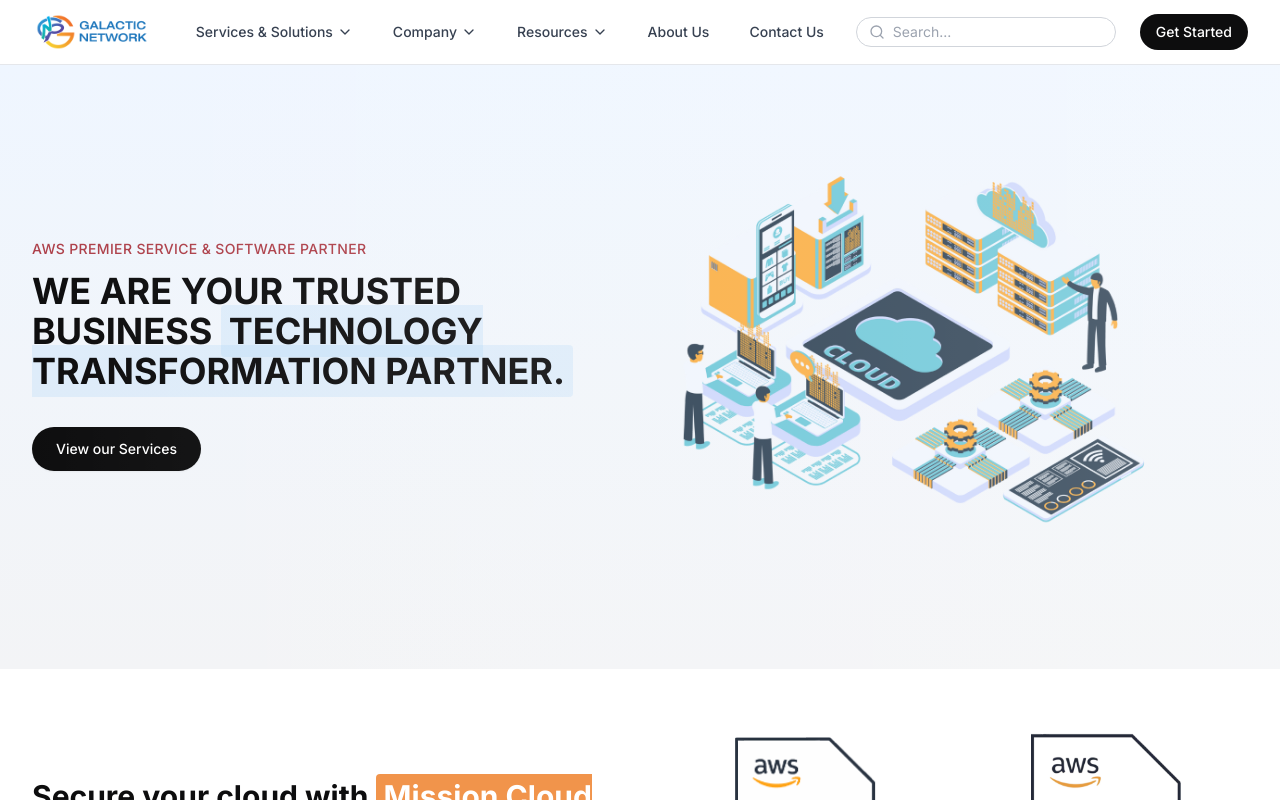
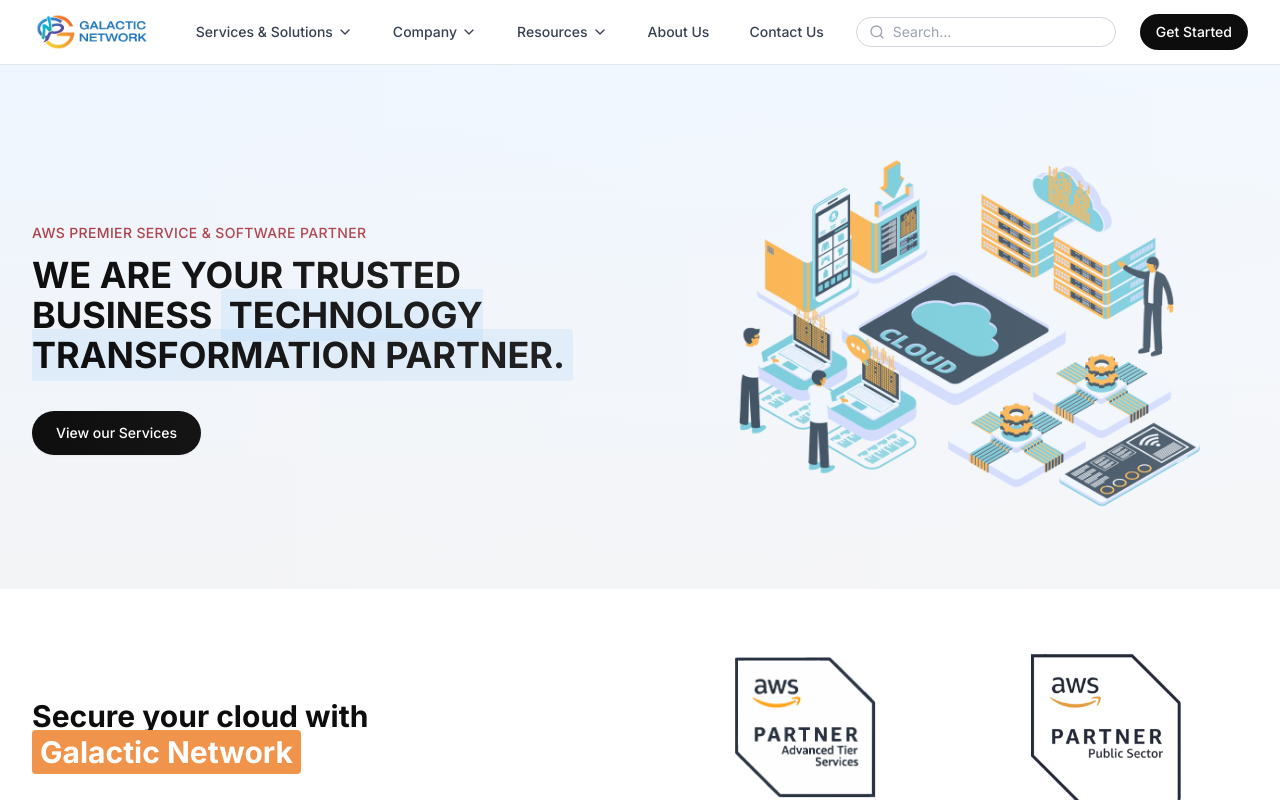
Before and after one commit to Zoriannn/gn-website, a Next.js app: page / in a window 1280 px wide. Shown: the top 800 px of the page. Built offline with nearby package versions, Linux system fonts and the light colour scheme.

Commit message:
updated hero page

```diff
--- a/src/app/page.tsx
+++ b/src/app/page.tsx
@@ -14,10 +14,10 @@
       <main>
         <Hero />
         <CloudSecure />
-        <AIApplications />
+        {/* <AIApplications />
         <ServicesGrid />
         <WhyMission />
-        <Testimonials />
+        <Testimonials /> */}
       </main>
       <Footer />
     </>
--- a/src/components/sections/cloud-secure.tsx
+++ b/src/components/sections/cloud-secure.tsx
@@ -1,5 +1,8 @@
+'use client'
+
 import Link from "next/link";
 import Image from "next/image";
+import { motion } from "framer-motion";
 import advanced from "../../assets/images/advanced.png";
 import public_img from "../../assets/images/public-sector.png";
 import mdec from "../../assets/images/mdec.png";
@@ -30,14 +33,25 @@
 
 const CloudSecure = () => {
   return (
-    <section className="py-16 bg-white">
+    <motion.section
+      className="py-16 bg-white"
+      initial={{ opacity: 0 }}
+      animate={{ opacity: 1 }}
+      transition={{ duration: 1 }}
+    >
       <div className="max-w-7xl mx-auto px-4 sm:px-6 lg:px-8">
         <div className="flex flex-col md:flex-row gap-12 items-center">
-          <div className="md:w-1/2">
+          <motion.div
+            className="md:w-1/2"
+            initial={{ x: -50, opacity: 0 }}
+            animate={{ x: 0, opacity: 1 }}
+            transition={{ duration: 1 }}
+          >
             <h2 className="text-2xl md:text-3xl font-bold text-mission-navy mb-6">
               Secure your cloud with{" "}
+              <br></br>
               <span className="bg-mission-orange text-white px-2 py-1 rounded">
-                Mission Cloud Secure
+                Galactic Network
               </span>
             </h2>
             <p className="text-gray-600 mb-6">
@@ -49,10 +63,16 @@
             >
               Protect your cloud with Cloud Secure
             </Link>
-          </div>
+          </motion.div>
           <div className="md:w-1/2 grid grid-cols-1 sm:grid-cols-2 gap-4">
             {images.map((image, index) => (
-              <div key={index} className="flex flex-col items-center">
+              <motion.div
+                key={index}
+                className="flex flex-col items-center"
+                initial={{ y: 50, opacity: 0 }}
+                animate={{ y: 0, opacity: 1 }}
+                transition={{ duration: 1, delay: index * 0.2 }}
+              >
                 <Image
                   src={image.src}
                   alt={image.alt}
@@ -61,12 +81,12 @@
                   className="object-contain"
                 />
                 <p className="mt-2 text-sm text-gray-700">{image.caption}</p>
-              </div>
+              </motion.div>
             ))}
           </div>
         </div>
       </div>
-    </section>
+    </motion.section>
   );
 };
 
--- a/src/components/sections/hero.tsx
+++ b/src/components/sections/hero.tsx
@@ -8,7 +8,7 @@
 
 const Hero = () => {
   return (
-    <section className="bg-gradient-to-b from-blue-50 to-gray-100 pt-10 pb-16 relative overflow-hidden">
+    <section className="bg-gradient-to-b from-blue-50 to-gray-100 pt-6 relative overflow-hidden">
       <div className="max-w-7xl mx-auto px-4 sm:px-6 lg:px-8">
         <div className="grid grid-cols-1 md:grid-cols-2 gap-8 items-center">
           <div className="text-left">
@@ -42,6 +42,7 @@
               </Link>
             </motion.div>
           </div>
+          <div className="md:col-span-1 md:ml-14">
             <motion.div
               initial={{ opacity: 0, y: 50 }}
               animate={{ opacity: 1, y: 0 }}
@@ -55,6 +56,7 @@
                 className="object-contain"
               />
             </motion.div>
+          </div>
         </div>
       </div>
 
```
Lines whose indentation alone changed are shown as unchanged.
